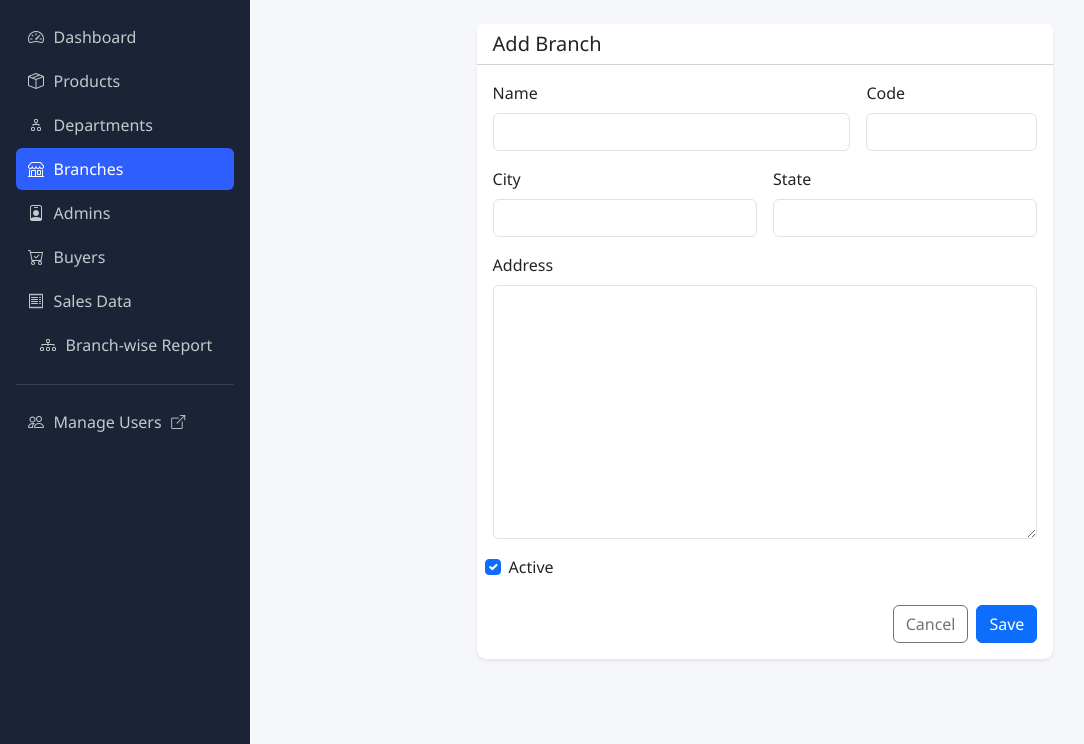
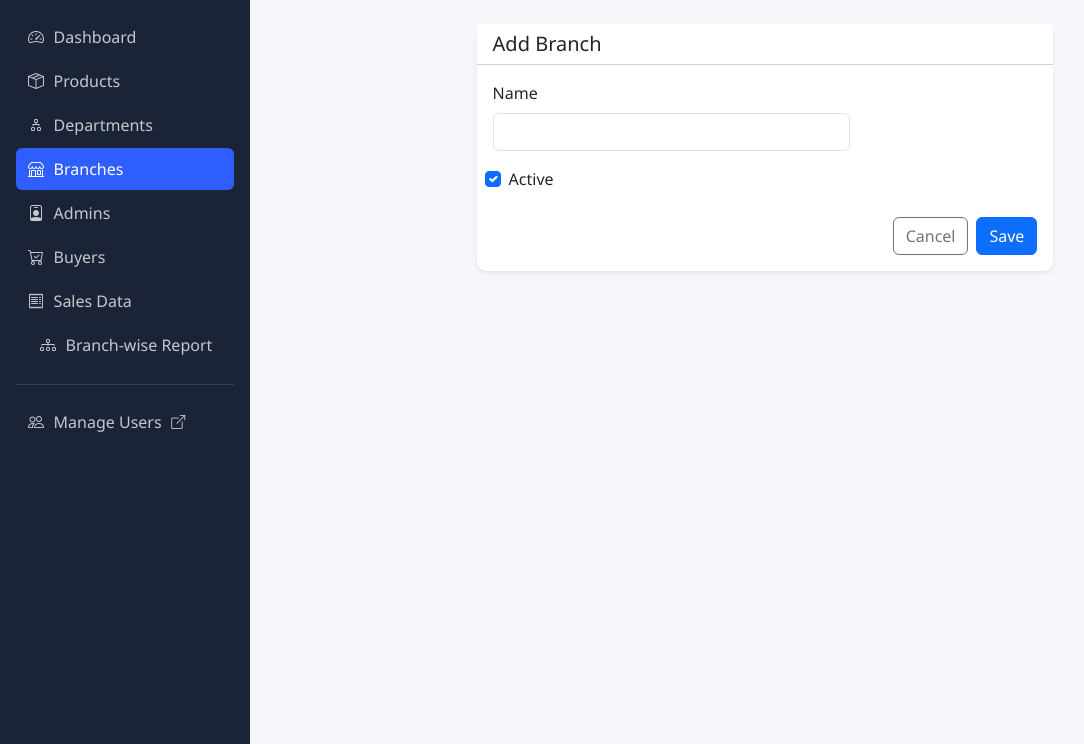
Before and after one commit to venkitram-j/sales-tracker, a Django app: page /branches/add/ in a window 1280 px wide. Shown: the part 56-800 px from the top of the page, without its empty margins (0-1084 px from the left). Run offline with Django 5.2, Linux system fonts and the light colour scheme; the visitor is signed in with stand-in values (Sample User, id 1); some libraries are stand-ins or nearby versions.

Commit message:
removed extra fields from branch model

```diff
--- a/apps/branches/admin.py
+++ b/apps/branches/admin.py
@@ -17,8 +17,8 @@ def mark_inactive(modeladmin, request, queryset):
 
 @admin.register(Branch)
 class BranchAdmin(admin.ModelAdmin):
-    list_display = ("name", "code", "city", "state", "is_active", "updated_at")
-    list_filter = ("is_active", "state")
-    search_fields = ("name", "code", "city", "state")
+    list_display = ("name", "is_active", "updated_at")
+    list_filter = ("is_active",)
+    search_fields = ("name",)
     ordering = ("name",)
     actions = [mark_active, mark_inactive]
--- a/apps/branches/forms.py
+++ b/apps/branches/forms.py
@@ -6,4 +6,4 @@ from .models import Branch
 class BranchForm(BootstrapModelForm):
     class Meta:
         model = Branch
-        fields = ["name", "code", "city", "state", "address", "is_active"]
+        fields = ["name", "is_active"]
--- a/apps/branches/models.py
+++ b/apps/branches/models.py
@@ -7,14 +7,10 @@ class Branch(TimeStampedModel):
     """A physical store location."""
 
     name = models.CharField(max_length=255, unique=True, db_index=True)
-    code = models.CharField("Branch Code", max_length=32, unique=True, db_index=True)
-    city = models.CharField(max_length=120, blank=True)
-    state = models.CharField(max_length=120, blank=True)
-    address = models.TextField(blank=True)
 
     class Meta:
         ordering = ["name"]
         verbose_name_plural = "Branches"
 
     def __str__(self):
-        return f"{self.name} ({self.code})"
+        return f"{self.name}"
--- a/apps/branches/views.py
+++ b/apps/branches/views.py
@@ -24,7 +24,7 @@ class BranchListView(CrudPermissionMixin, ListView):
         qs = Branch.objects.all()
         q = self.request.GET.get("q", "").strip()
         if q:
-            qs = qs.filter(Q(name__icontains=q) | Q(code__icontains=q) | Q(city__icontains=q))
+            qs = qs.filter(Q(name__icontains=q))
         return qs.order_by("name")
 
     def get_context_data(self, **kwargs):
@@ -63,21 +63,11 @@ class BranchExcelUploadView(ExcelUploadView):
     success_url = reverse_lazy("branches:list")
     entity_label = "branches"
     upload_title = "Bulk Upload Branches"
-    expected_columns = ["name", "code", "city", "state", "address"]
+    expected_columns = ["branch"]
 
     def process_row(self, row_number, row):
-        name = (row.get("name") or "").strip()
-        code = (row.get("code") or "").strip()
-        if not name or not code:
-            raise ValueError("'name' and 'code' are required.")
+        branch_name = (row.get("branch") or "").strip()
+        if not branch_name:
+            raise ValueError("'branch' is required.")
 
-        Branch.objects.update_or_create(
-            code=code,
-            defaults={
-                "name": name,
-                "city": (row.get("city") or "").strip(),
-                "state": (row.get("state") or "").strip(),
-                "address": (row.get("address") or "").strip(),
-                "is_active": True,
-            },
-        )
+        Branch.objects.update_or_create(name=branch_name)
--- a/templates/branches/form.html
+++ b/templates/branches/form.html
@@ -17,23 +17,6 @@
                             {{ form.name }}
                             {% for error in form.name.errors %}<div class="text-danger small mt-1">{{ error }}</div>{% endfor %}
                         </div>
-                        <div class="col-md-4">
-                            <label class="form-label">Code</label>
-                            {{ form.code }}
-                            {% for error in form.code.errors %}<div class="text-danger small mt-1">{{ error }}</div>{% endfor %}
-                        </div>
-                        <div class="col-md-6">
-                            <label class="form-label">City</label>
-                            {{ form.city }}
-                        </div>
-                        <div class="col-md-6">
-                            <label class="form-label">State</label>
-                            {{ form.state }}
-                        </div>
-                        <div class="col-12">
-                            <label class="form-label">Address</label>
-                            {{ form.address }}
-                        </div>
                         <div class="col-12 form-check">
                             {{ form.is_active }}
                             <label class="form-check-label" for="{{ form.is_active.id_for_label }}">Active</label>
```
Also changed, not shown: templates/branches/list.html (+2 -5 lines), apps/branches/migrations/0001_initial.py, 6 other files.
